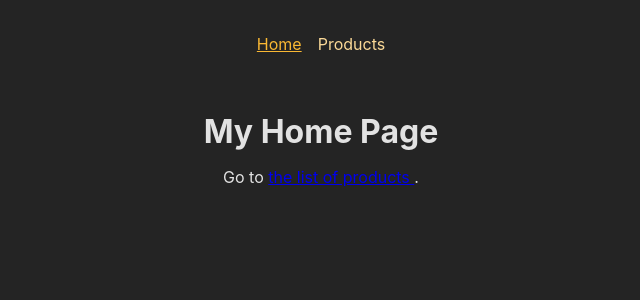
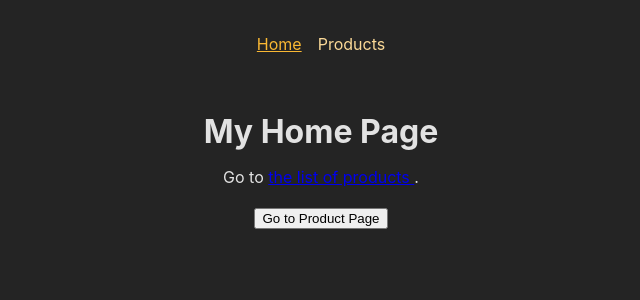
Before and after one commit to paul-kh/React-Router, a React (Create React App) app: page / in a window 1280 px wide. Shown: the top 300 px of the page, without its empty margins (319-959 px from the left). Built offline with nearby package versions, Linux system fonts and the light colour scheme.

Commit message:
Navigating Programmaticlly with 'useNavigate()' of 'react-router-dom'

```diff
--- a/src/pages/Home.jsx
+++ b/src/pages/Home.jsx
@@ -1,6 +1,11 @@
-import { Link } from "react-router-dom";
+import { Link, useNavigate } from "react-router-dom";
 
 export default function HomePage() {
+  const navigate = useNavigate();
+
+  function navigateHandler() {
+    navigate("/products");
+  }
   return (
     <>
       <h1>My Home Page</h1>
@@ -11,6 +16,9 @@
          */}
         Go to <Link to="/products"> the list of products </Link>.
       </p>
+      <p>
+        <button onClick={navigateHandler}> Go to Product Page</button>
+      </p>
     </>
   );
 }
```
